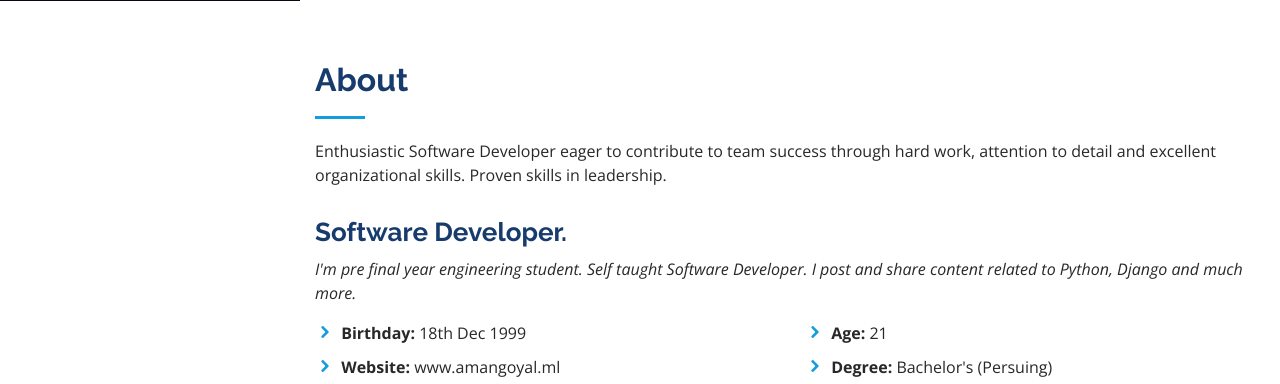
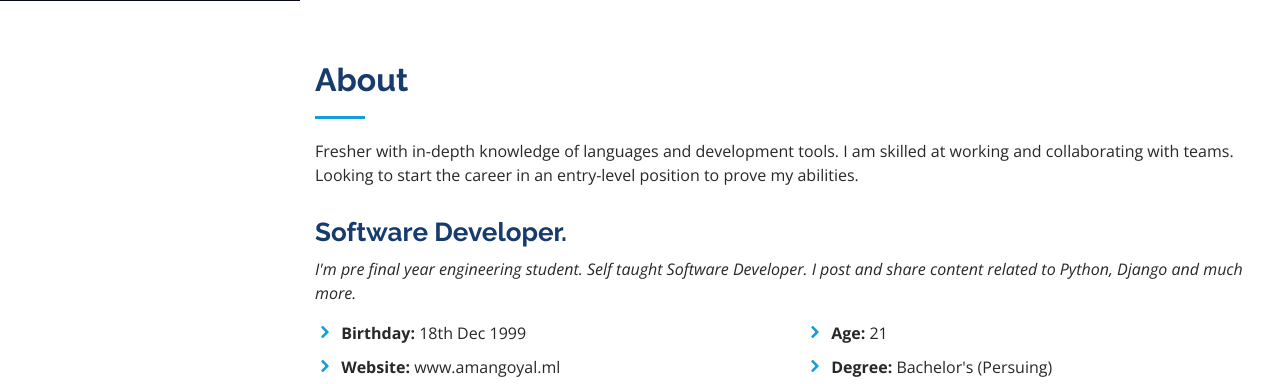
Before and after one commit to goyal-aman/portfolio, a Django app: page / in a window 1280 px wide. Shown: the part 799-1183 px from the top of the page. Run offline with Django 3.2, Linux system fonts and the light colour scheme; some libraries are stand-ins or nearby versions.

Commit message:
updated about

```diff
--- a/landingpage/templates/landingpage/index.html
+++ b/landingpage/templates/landingpage/index.html
@@ -27,10 +27,10 @@
 
         <div class="section-title">
           <h2>About</h2>
-          <p>Enthusiastic Software Developer eager to
-            contribute to team success through hard work,
-            attention to detail and excellent organizational
-            skills. Proven skills in leadership.
+          <p>
+            Fresher with in-depth knowledge of languages and development tools.
+            I am skilled at working and collaborating with teams. Looking to start the career
+            in an entry-level position to prove my abilities.
           </p>
         </div>
 
```
